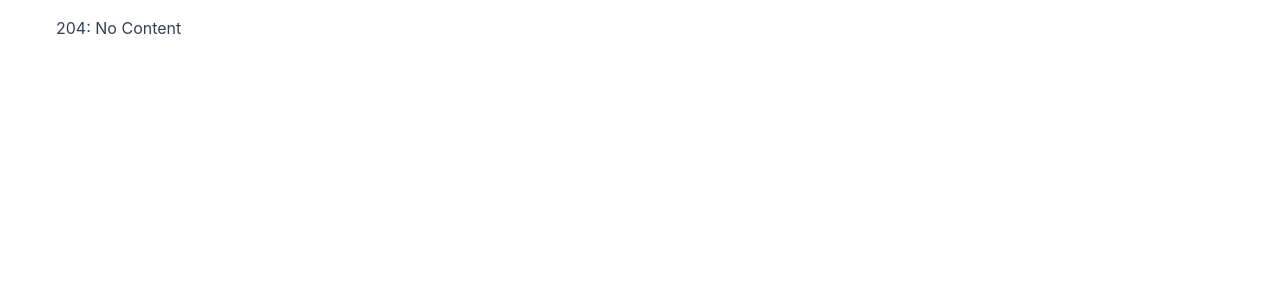
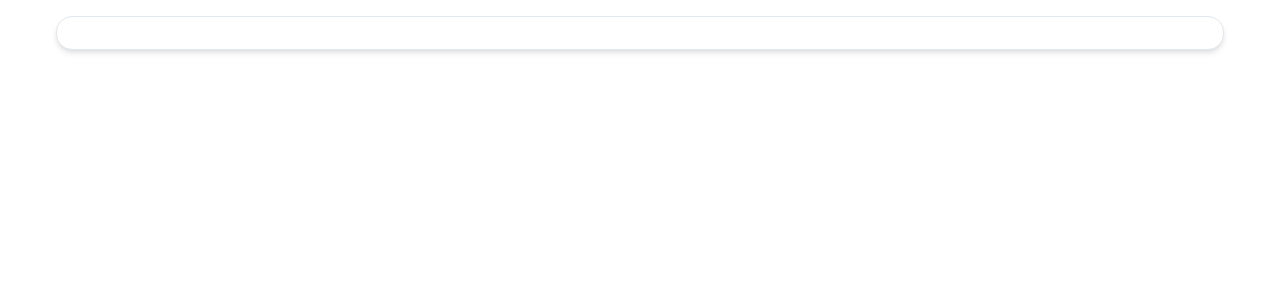
Before and after one commit to Anton-Pan/CMPT-276-Mini-Project, a React (Vite) app: page / in a window 1280 px wide. Shown: the top 300 px of the page. Built offline with nearby package versions, Linux system fonts and the light colour scheme.

Commit message:
Created a header container - Styled automatically using the CSS library - Stored in a separate function & called in App()
Relevant Issue(s):
https://github.com/Anton-Pan/CMPT-276-Mini-Project/issues/7?issue=Anton-Pan%7CCMPT-276-Mini-Project%7C17

```diff
--- a/src/App.jsx
+++ b/src/App.jsx
@@ -1,13 +1,18 @@
 import './App.css'
 
 function App() {
+    const Header = () => {
+        return (
+            <section style={{display: "flex"}}>
 
+            </section>
+        )
+    }
+    return (<>
+        <Header>
 
-  return (
-    <>
-        204: No Content
-    </>
-  )
+        </Header>
+    </>)
 }
 
 export default App
```
